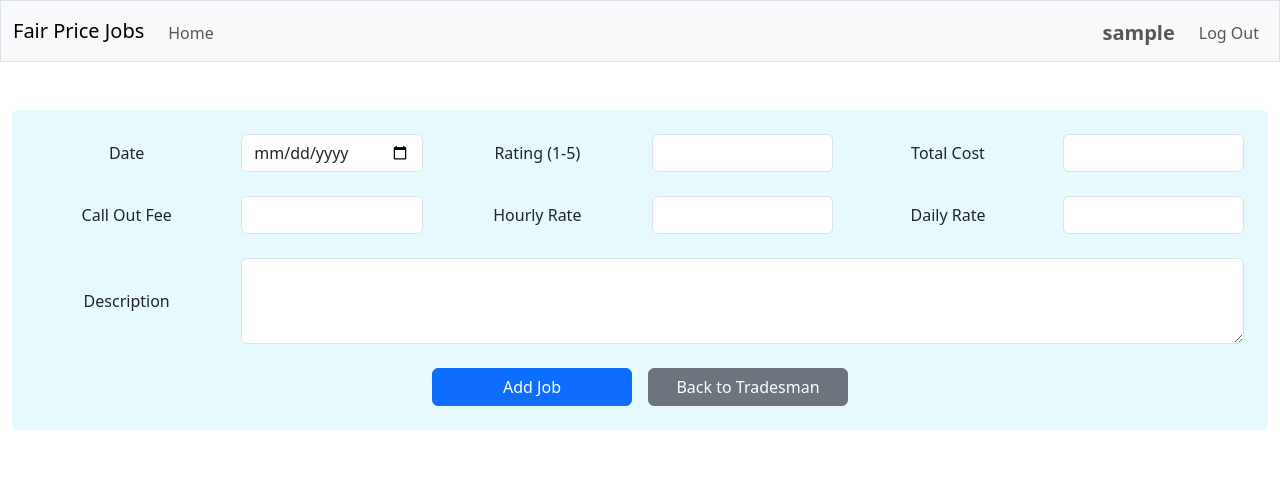
After one commit to kevinruns/fair-price-jobs, a Flask app: page /add_job/1 in a window 1280 px wide. The commit adds this page. Shown: the top 477 px of the page. Run offline with Flask 3, Linux system fonts and the light colour scheme; the visitor is signed in with stand-in values (Sample User, id 1).

Commit message:
Improved formatting. Still need to work on join requests.

```diff
--- a/app.py
+++ b/app.py
@@ -1,5 +1,5 @@
 # Configure application
-from flask import Flask, g, flash, redirect, render_template, request, session, url_for
+from flask import Flask, g, flash, redirect, render_template, request, session, url_for, jsonify
 from flask_session import Session
 
 
@@ -13,11 +13,10 @@ from helpers import apology, login_required
 
 
 app = Flask(__name__)
-
-
 # Configure session
 app.config["SESSION_PERMANENT"] = False
 app.config["SESSION_TYPE"] = "filesystem"
+
 Session(app)
 
 
@@ -225,8 +224,8 @@ def create_group():
 
                 # Add the current user to the group
                 user_id = session.get("user_id")
-                db.execute("INSERT INTO user_groups (user_id, group_id) VALUES (?, ?)",
-                           (user_id, group_id))
+                db.execute("INSERT INTO user_groups (user_id, group_id, status) VALUES (?, ?, ?)",
+                           (user_id, group_id, "creator"))
 
             flash("Group created successfully and you've been added to it!", "success")
             return redirect(url_for("index"))
@@ -251,26 +250,51 @@ def search_groups():
 
 
 
-
-@app.route("/view_group/<int:group_id>")
+# do I need POST?
+@app.route("/view_group/<int:group_id>", methods=['GET', 'POST'])
 @login_required
 def view_group(group_id):
     db = get_db()
     cursor = db.cursor()
+    user_id = session["user_id"]
+
+    # Handle POST request (button submission)
+    if request.method == 'POST':
+        try:
+            cursor.execute("INSERT INTO join_requests (user_id, group_id) VALUES (?, ?)",
+                         (user_id, group_id))
+            db.commit()
+            flash("Join request sent successfully!", "success")
+        except sqlite3.IntegrityError:
+            flash("You have already requested to join this group.", "warning")
+        except Exception as e:
+            db.rollback()
+            flash(f"An error occurred: {str(e)}", "error")
+        return redirect(url_for('view_group', group_id=group_id))
 
     # Fetch group information
     cursor.execute("SELECT * FROM groups WHERE id = ?", (group_id,))
     group = cursor.fetchone()
 
     if group:
+        group = dict(zip([column[0] for column in cursor.description], group))
+
         # Check if the user is a member of the group
-        cursor.execute("SELECT 1 FROM user_groups WHERE user_id = ? AND group_id = ?",
-                       (session["user_id"], group_id))
+        cursor.execute("SELECT 1 FROM user_groups WHERE user_id = ? AND group_id = ?", (user_id, group_id))
         is_member = cursor.fetchone() is not None
+
+        # Check for pending join request
+        cursor.execute("""
+            SELECT 1 FROM join_requests
+            WHERE user_id = ? AND group_id = ?
+        """, (user_id, group_id))
+        pending_request = cursor.fetchone() is not None
 
         # Fetch member count
         cursor.execute("SELECT COUNT(*) FROM user_groups WHERE group_id = ?", (group_id,))
         member_count = cursor.fetchone()[0]
+
+        group['member_count'] = member_count
 
         # Fetch tradesmen for this group, sorted by trade
         cursor.execute("""
@@ -286,14 +310,13 @@ def view_group(group_id):
         tradesmen = [dict(zip([column[0] for column in cursor.description], row)) for row in tradesmen]
 
         return render_template("view_group.html",
-                               group=group,
-                               is_member=is_member,
-                               member_count=member_count,
-                               tradesmen=tradesmen)
+                            group=group,
+                            is_member=is_member,
+                            pending_request=pending_request,
+                            tradesmen=tradesmen)
     else:
         flash("Group not found.", "error")
         return redirect(url_for("search_groups"))
-
 
 
 
@@ -375,13 +398,14 @@ def view_tradesman(tradesman_id):
 
         # Fetch jobs for this tradesman
         cursor.execute("""
-            SELECT * FROM jobs
+            SELECT date, description, call_out_fee, hourly_rate, daily_rate, total_cost, rating
+            FROM jobs
             WHERE tradesman_id = ?
             ORDER BY date DESC
         """, (tradesman_id,))
         jobs = cursor.fetchall()
 
-        # Convert tradesman and jobs to dictionaries for easier handling in the template
+        # Convert jobs to dictionaries for easier handling in the template
         jobs = [dict(zip([column[0] for column in cursor.description], row)) for row in jobs]
 
         return render_template("view_tradesman.html", tradesman=tradesman, jobs=jobs)
@@ -392,5 +416,39 @@ def view_tradesman(tradesman_id):
 
 
 
+@app.route("/add_job/<int:tradesman_id>", methods=["GET", "POST"])
+@login_required
+def add_job(tradesman_id):
+    if request.method == "POST":
+        user_id = session["user_id"]  # Assuming you store user_id in session
+        date = request.form.get("date")
+        description = request.form.get("description")
+        call_out_fee = request.form.get("call_out_fee")
+        hourly_rate = request.form.get("hourly_rate")
+        daily_rate = request.form.get("daily_rate")
+        total_cost = request.form.get("total_cost")
+        rating = request.form.get("rating")
+
+        db = get_db()
+        cursor = db.cursor()
+
+        try:
+            cursor.execute("""
+                INSERT INTO jobs (user_id, tradesman_id, date, description, call_out_fee, hourly_rate, daily_rate, total_cost, rating)
+                VALUES (?, ?, ?, ?, ?, ?, ?, ?, ?)
+            """, (user_id, tradesman_id, date, description, call_out_fee, hourly_rate, daily_rate, total_cost, rating))
+            db.commit()
+            flash("Job added successfully!", "success")
+        except Exception as e:
+            db.rollback()
+            flash(f"An error occurred: {str(e)}", "error")
+
+        return redirect(url_for("view_tradesman", tradesman_id=tradesman_id))
+
+    return render_template("add_job.html", tradesman_id=tradesman_id)
+
+
+
+
 if __name__ == '__main__':
     app.run(debug=True)
--- /dev/null
+++ b/static/css/custom.css
@@ -0,0 +1,7 @@
+.btn-custom-width {
+    width: 200px;
+}
+
+.input-postcode {
+    width: 150px;
+}
--- /dev/null
+++ b/templates/add_job.html
@@ -0,0 +1,97 @@
+{% extends "layout.html" %}
+
+{% block main %}
+<div class="container-fluid p-4 bg-info bg-opacity-10 rounded">
+    <form action="{{ url_for('add_job', tradesman_id=tradesman_id) }}" method="post">
+        <!-- Date and Rating and Total Cost Row -->
+        <div class="row align-items-center mb-4">
+            <div class="col-sm-4">
+                <div class="row align-items-center">
+                    <label for="date" class="col-sm-6 col-form-label">Date</label>
+                    <div class="col-sm-6">
+                        <div class="input-container-sm">
+                            <input type="date" class="form-control" id="date" name="date" required>
+                        </div>
+                    </div>
+                </div>
+            </div>
+            <div class="col-sm-4">
+                <div class="row align-items-center">
+                    <label for="rating" class="col-sm-6 col-form-label">Rating (1-5)</label>
+                    <div class="col-sm-6">
+                        <div class="input-container-sm">
+                            <input type="number" min="1" max="5" class="form-control" id="rating" name="rating" required>
+                        </div>
+                    </div>
+                </div>
+            </div>
+            <div class="col-sm-4">
+                <div class="row align-items-center">
+                    <label for="total_cost" class="col-sm-6 col-form-label">Total Cost</label>
+                    <div class="col-sm-6">
+                        <div class="input-container-sm">
+                            <input type="number" step="0.01" class="form-control" id="total_cost" name="total_cost">
+                        </div>
+                    </div>
+                </div>
+            </div>
+        </div>
+
+
+        <!-- Rates Row -->
+        <div class="row align-items-center mb-4">
+            <div class="col-sm-4">
+                <div class="row align-items-center">
+                    <label for="call_out_fee" class="col-sm-6 col-form-label">Call Out Fee</label>
+                    <div class="col-sm-6">
+                        <div class="input-container-sm">
+                            <input type="number" step="0.01" class="form-control" id="call_out_fee" name="call_out_fee">
+                        </div>
+                    </div>
+                </div>
+            </div>
+            <div class="col-sm-4">
+                <div class="row align-items-center">
+                    <label for="hourly_rate" class="col-sm-6 col-form-label">Hourly Rate</label>
+                    <div class="col-sm-6">
+                        <div class="input-container-sm">
+                            <input type="number" step="0.01" class="form-control" id="hourly_rate" name="hourly_rate">
+                        </div>
+                    </div>
+                </div>
+            </div>
+            <div class="col-sm-4">
+                <div class="row align-items-center">
+                    <label for="daily_rate" class="col-sm-6 col-form-label">Daily Rate</label>
+                    <div class="col-sm-6">
+                        <div class="input-container-sm">
+                            <input type="number" step="0.01" class="form-control" id="daily_rate" name="daily_rate">
+                        </div>
+                    </div>
+                </div>
+            </div>
+        </div>
+
+        <!-- Description Row -->
+        <div class="row align-items-center mb-4">
+            <label for="description" class="col-sm-2 col-form-label">Description</label>
+            <div class="col-sm-10">
+                <div class="input-container">
+                    <textarea class="form-control" id="description" name="description" rows="3" required></textarea>
+                </div>
+            </div>
+        </div>
+
+        <!-- Buttons Row -->
+        <div class="row">
+            <div class="col-12">
+                <div class="d-flex justify-content-center gap-3">
+                    <button type="submit" class="btn btn-primary" style="width: 200px;">Add Job</button>
+                    <a href="{{ url_for('view_tradesman', tradesman_id=tradesman_id) }}" class="btn btn-secondary" style="width: 200px;">Back to Tradesman</a>
+                </div>
+            </div>
+        </div>
+    </form>
+</div>
+
+{% endblock %}
--- a/templates/create_group.html
+++ b/templates/create_group.html
@@ -5,8 +5,8 @@
 {% endblock %}
 
 {% block main %}
-    <h2>Create a New Group</h2>
-    <form action="{{ url_for('create_group') }}" method="post">
+    <h2 class="mb-4">Create a New Group</h2>
+    <form action="{{ url_for('create_group') }}" method="post" class="mt-4">
         <div class="mb-3 mx-auto" style="max-width: 400px;">
             <input autocomplete="off" autofocus class="form-control" name="group_name" placeholder="Group Name" type="text" required>
         </div>
--- a/templates/index.html
+++ b/templates/index.html
@@ -22,7 +22,7 @@
     </div>
 
     <div class="d-flex justify-content-center mt-4">
-        <a href="{{ url_for('search_groups') }}" class="btn btn-secondary w-100 mx-2">Join a Group</a>
-        <a href="{{ url_for('create_group') }}" class="btn btn-primary w-100 mx-2">Create a New Group</a>
+        <a href="{{ url_for('search_groups') }}" class="btn btn-secondary mx-2 btn-custom-width">Join a Group</a>
+        <a href="{{ url_for('create_group') }}" class="btn btn-primary mx-2 btn-custom-width">Create a New Group</a>
     </div>
 {% endblock %}
--- a/templates/layout.html
+++ b/templates/layout.html
@@ -6,6 +6,7 @@
         <title>{% block title %}Fair Price Jobs{% endblock %}</title>
         <!-- Bootstrap CSS -->
         <link href="https://cdn.jsdelivr.net/npm/bootstrap@5.3.0/dist/css/bootstrap.min.css" rel="stylesheet" integrity="sha384-9ndCyUaIbzAi2FUVXJi0CjmCapSmO7SnpJef0486qhLnuZ2cdeRhO02iuK6FUUVM" crossorigin="anonymous">
+        <link rel="stylesheet" href="{{ url_for('static', filename='css/custom.css') }}">
 
     </head>
     <body>
```
Also changed, not shown: sql/init_db.py (added, +13 -0 lines), sql/schema.sql (+24 -1 lines), templates/search_groups.html (+9 -5 lines), templates/view_group.html (+46 -27 lines), templates/view_tradesman.html (+37 -16 lines), 1 other file.
